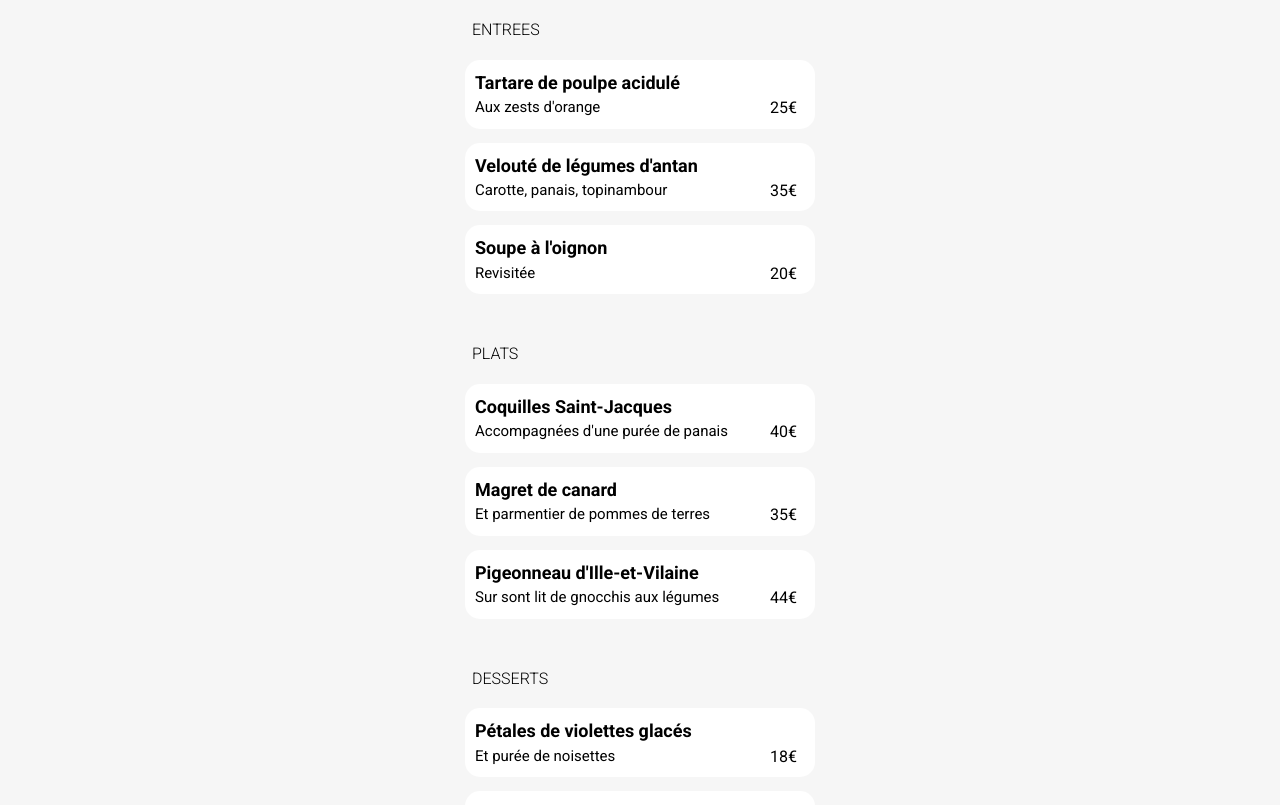
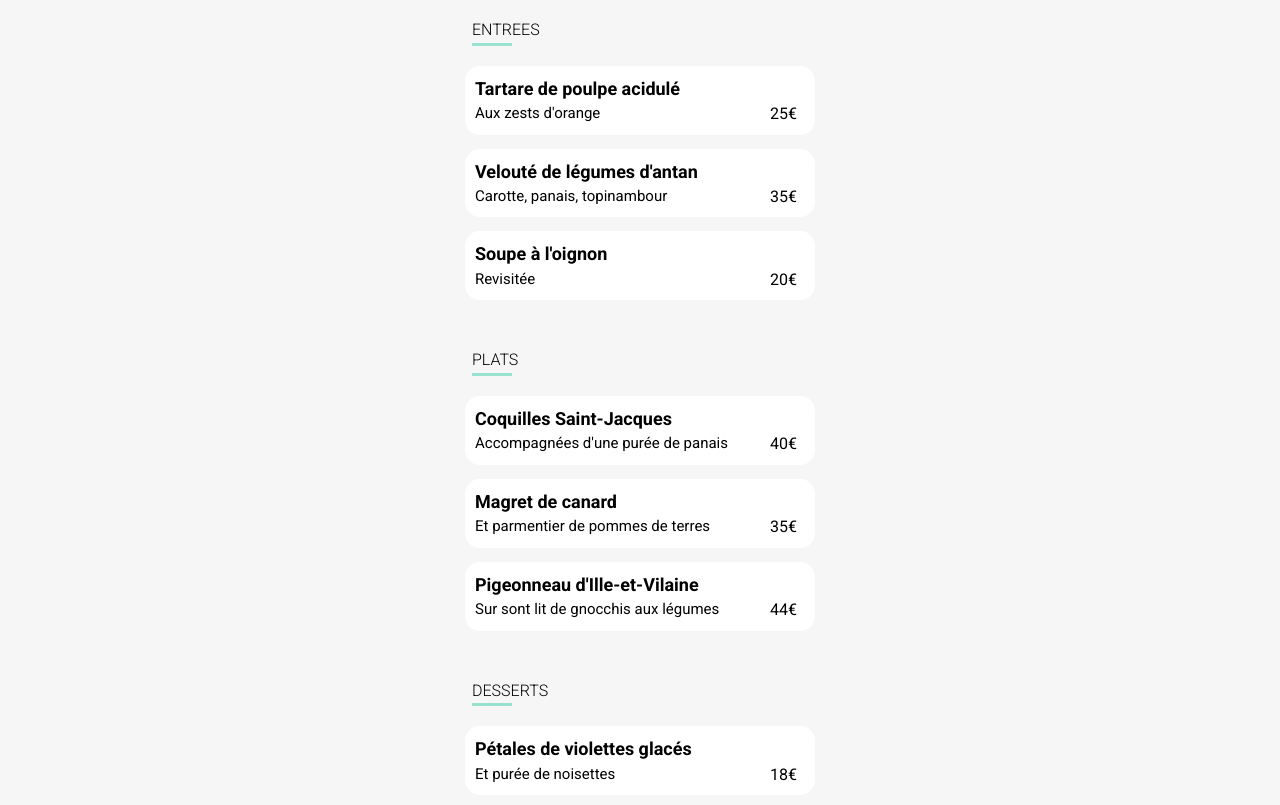
Before and after one commit to QuentinBruera/ohmyfood, a plain HTML site: page menu-a-la-francaise.html in a window 1280 px wide. Shown: the part 613-1418 px from the top of the page. Drawn offline with Linux system fonts and the light colour scheme; a web font is replaced by a local one.

Commit message:
ajout du soulignement avec after

```diff
--- a/scss/5-Pages/_a-la-francaise.scss
+++ b/scss/5-Pages/_a-la-francaise.scss
@@ -40,12 +40,20 @@
             font-family: 'Shrikhand', cursive;
         }
     }
-    &__title h2 {
+    &__title h2{
         width: 350px;
         font-size: 16px;
         font-weight: 300;
         margin: 37px auto 20px auto;
         padding-left: 7px;
+        &::after {
+            content: '';
+            display: block;
+            width: 40px;
+            height: 3px;
+            background-color: $color-tertiary;
+            margin-top: 3px;
+        }
     }
     &__btn {
         padding: 38px 0 75px 0;
```
Also changed, not shown: scss/style.css, 1 other file.
